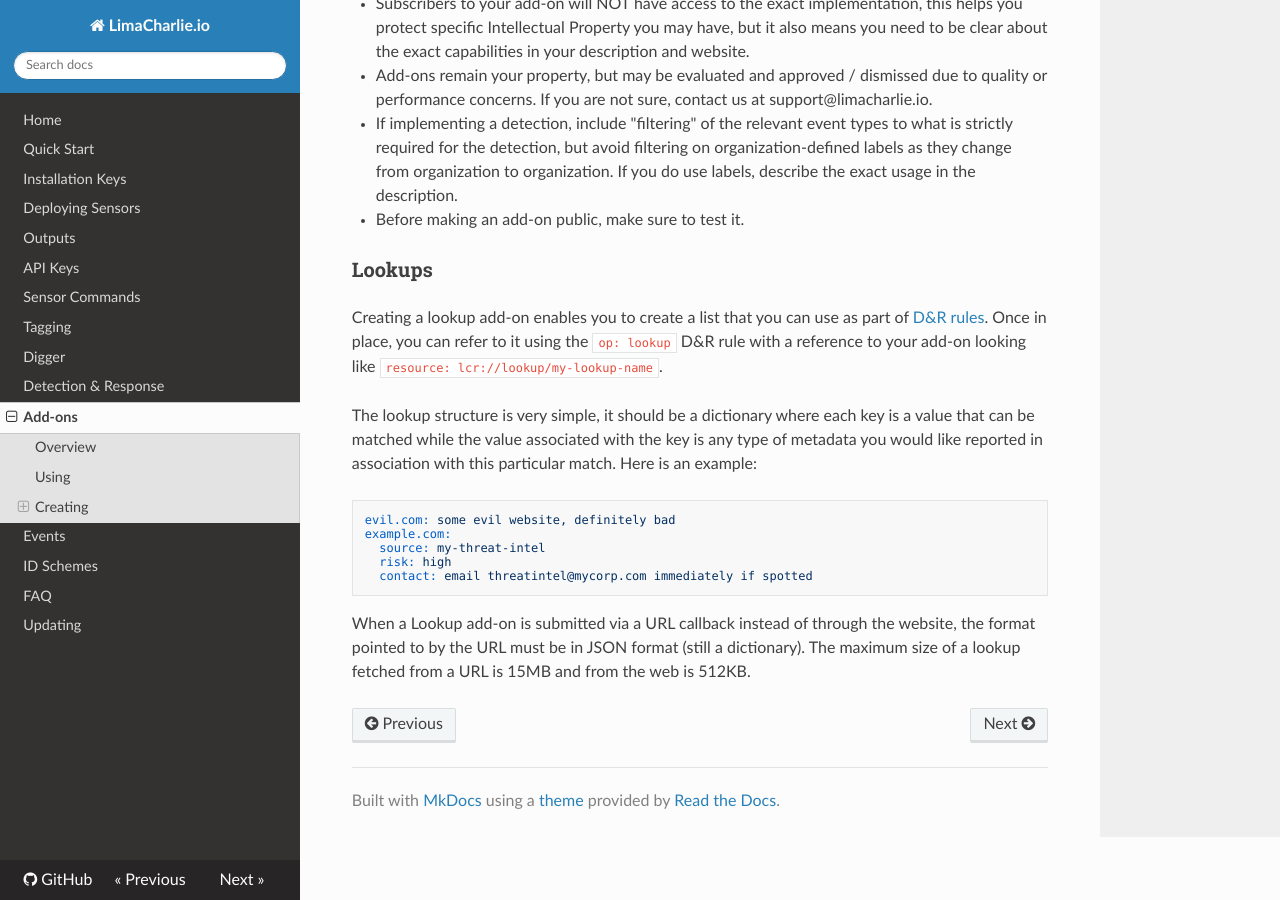
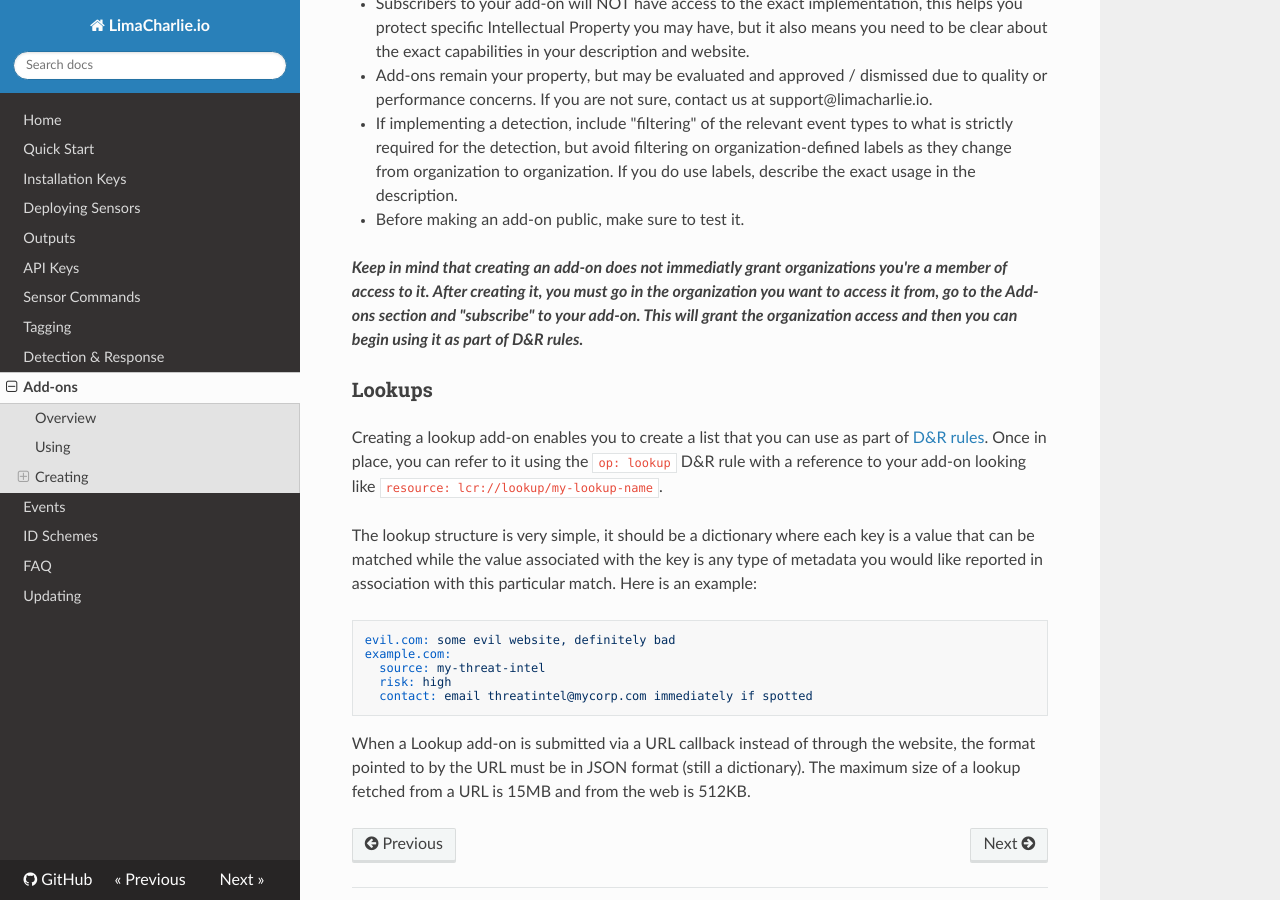
Before and after one commit to refractionPOINT/lce_doc, an MkDocs documentation site: the page built from docs/user_addons.md, in a window 1280 px wide and 900 px high, scrolled down 1475 px. Built offline with MkDocs 1.6.1, drawn with Linux system fonts in a browser that asks for light colours; nearby versions of some CDN libraries; old or Windows-style settings are respelled for this version of MkDocs.

Commit message:
Removing Digger references and adding bit of doc about addon creation.

```diff
--- a/docs/user_addons.md
+++ b/docs/user_addons.md
@@ -58,6 +58,11 @@ required for the detection, but avoid filtering on organization-defined labels a
 organization to organization. If you do use labels, describe the exact usage in the description.
 * Before making an add-on public, make sure to test it.
 
+***Keep in mind that creating an add-on does not immediatly grant organizations you're a member of
+access to it. After creating it, you must go in the organization you want to access it from, go to
+the Add-ons section and "subscribe" to your add-on. This will grant the organization access and then
+you can begin using it as part of D&R rules.***
+
 ### Lookups
 Creating a lookup add-on enables you to create a list that you can use as part of [D&R rules](dr.md).
 Once in place, you can refer to it using the `op: lookup` D&R rule with a reference to your add-on looking
--- a/mkdocs.yml
+++ b/mkdocs.yml
@@ -16,7 +16,6 @@ pages:
     - API Keys: api_keys.md
     - Sensor Commands: sensor_commands.md
     - Tagging: tagging.md
-    - Digger: digger.md
     - Detection & Response: dr.md
     - Add-ons: user_addons.md
     - Events: events.md
```
Also changed, not shown: docs/digger.md (deleted, +0 -47 lines), docs/index.md (+0 -1 lines).
